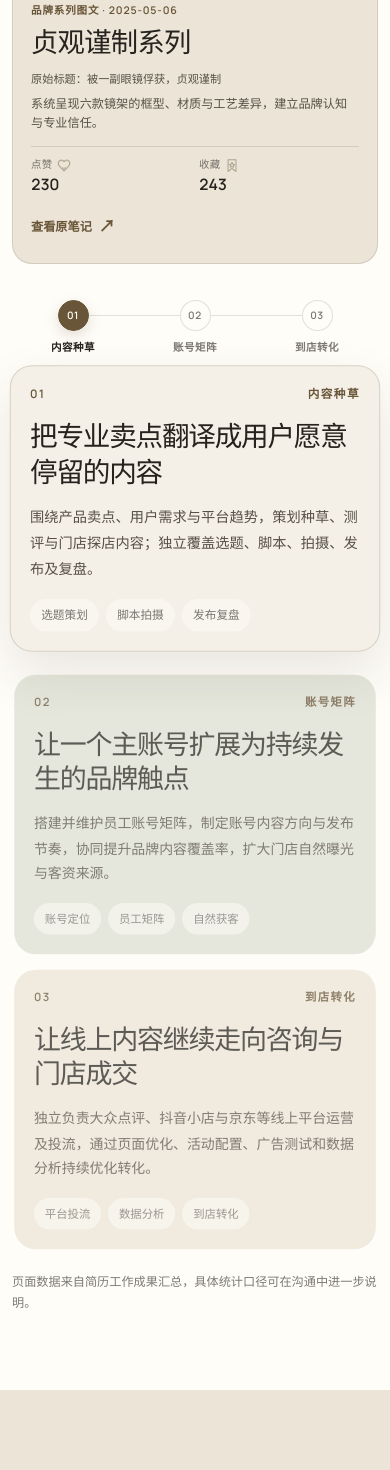
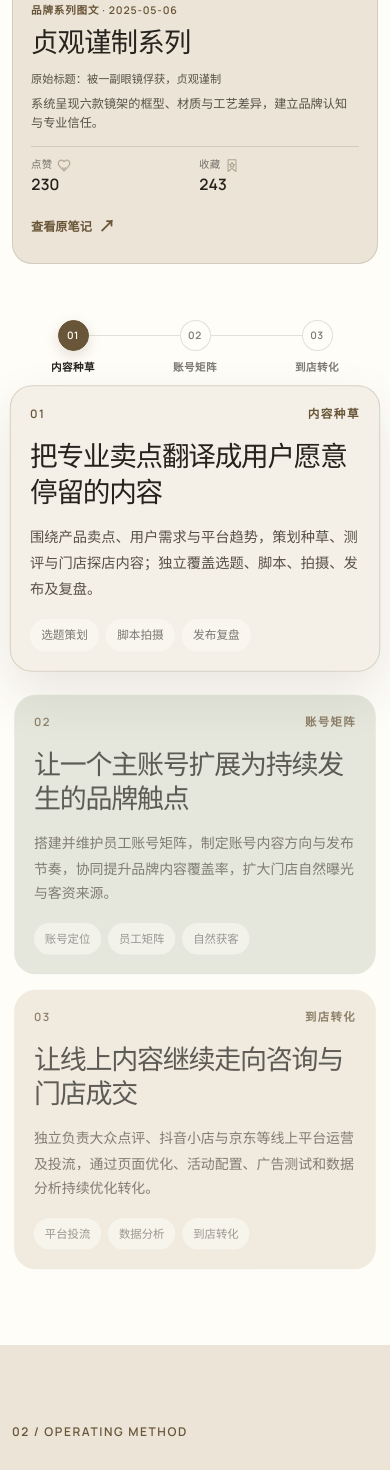
Before and after one commit to 2496739820-netizen/-, a Next.js app: page / in a window 390 px wide. Shown: the part 6376-7846 px from the top of the page. Built offline with nearby package versions, Linux system fonts and the light colour scheme.

Commit message:
Refine Hupai section spacing

```diff
--- a/app/globals.css
+++ b/app/globals.css
@@ -302,7 +302,7 @@ button:focus-visible { outline: 2px solid var(--gold); outline-offset: 5px; }
   position: relative;
   display: grid;
   grid-template-columns: repeat(3, minmax(0, 1fr));
-  margin: clamp(46px, 4.5vw, 66px) 0 22px;
+  margin: clamp(80px, 7vw, 110px) 0 22px;
   padding: 0;
   list-style: none;
 }
@@ -347,8 +347,6 @@ button:focus-visible { outline: 2px solid var(--gold); outline-offset: 5px; }
 .case-copy { margin: 0; color: var(--ink-soft); font-size: 0.92rem; line-height: 1.9; }
 .case-tags { display: flex; flex-wrap: wrap; gap: 7px; margin-top: 28px; }
 .case-tags span { border-radius: 999px; background: rgba(255, 253, 248, 0.52); padding: 6px 11px; color: var(--muted); font-size: 0.72rem; }
-.data-note { margin: 24px 0 0; color: var(--muted); font-size: 0.76rem; text-align: right; }
-
 .hupai-evidence { margin-top: clamp(52px, 6vw, 88px); }
 .hupai-evidence a { min-height: 44px; }
 .hupai-evidence-heading { display: flex; align-items: end; justify-content: space-between; gap: 24px; }
@@ -941,7 +939,7 @@ button:focus-visible { outline: 2px solid var(--gold); outline-offset: 5px; }
   .hupai-work-grid { grid-template-columns: repeat(2, minmax(0, 1fr)); }
   .personal-work-grid { grid-template-columns: repeat(2, minmax(0, 1fr)); }
   .case-list { grid-template-columns: 1fr; }
-  .case-progress { margin-top: 42px; }
+  .case-progress { margin-top: 64px; }
   .case-card { min-height: 390px; }
   .case-card h3 { min-height: 0; margin-top: 28px; }
   .method-layout { grid-template-columns: 1fr; gap: 58px; }
@@ -1066,7 +1064,7 @@ button:focus-visible { outline: 2px solid var(--gold); outline-offset: 5px; }
   .personal-work-image { aspect-ratio: 4 / 5; }
   .personal-work-content { padding: 20px 18px; }
   .personal-work-content h4 { font-size: clamp(1.55rem, 7vw, 1.95rem); }
-  .case-progress { margin: 36px 0 18px; }
+  .case-progress { margin: 56px 0 18px; }
   .case-progress li { gap: 7px; }
   .case-progress li > p { font-size: 0.66rem; letter-spacing: 0.04em; }
   .case-list { gap: 12px; margin-top: 0; }
@@ -1074,7 +1072,6 @@ button:focus-visible { outline: 2px solid var(--gold); outline-offset: 5px; }
   .case-card h3 { max-width: none; margin: 20px 0 13px; font-size: clamp(1.6rem, 7vw, 1.85rem); line-height: 1.3; }
   .case-copy { font-size: 0.88rem; line-height: 1.8; }
   .case-tags { margin-top: 18px; }
-  .data-note { text-align: left; }
   .method-heading h2,
   .experience-heading h2,
   .site-footer h2 { font-size: clamp(2rem, 8.6vw, 2.65rem); line-height: 1.24; letter-spacing: -0.015em; }
--- a/app/page.tsx
+++ b/app/page.tsx
@@ -299,7 +299,6 @@ export default function Home() {
                 </article>
               ))}
             </div>
-            <p className="data-note" data-reveal>页面数据来自简历工作成果汇总，具体统计口径可在沟通中进一步说明。</p>
           </div>
         </section>
 
```
Also changed, not shown: 1 other file (tests, documents, lock files or other folders).
